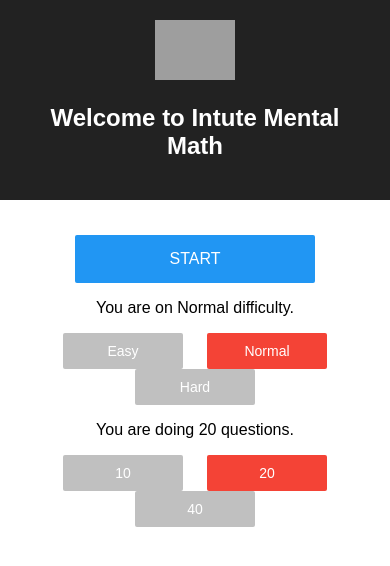
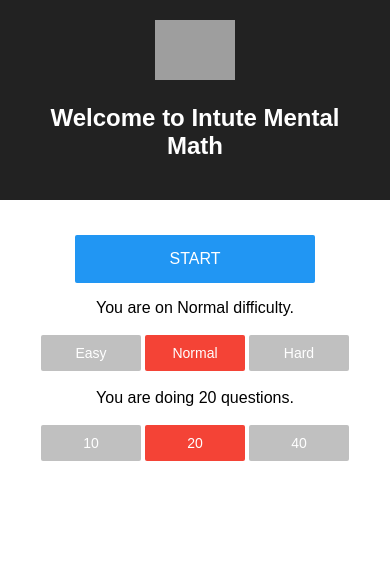
Before and after one commit to zavrick/mental-math, a React (Create React App) app: page / in a window 390 px wide. Shown: the top 566 px of the page. Built offline with nearby package versions, Linux system fonts and the light colour scheme; grey boxes are pictures that could not be loaded.

Commit message:
fix endTime propType null warning, responsiveness of picker buttons

```diff
--- a/src/App.jsx
+++ b/src/App.jsx
@@ -64,7 +64,7 @@ TimeCount.propTypes = {
 };
 
 function StoppedContent(props) {
-  const report = props.endTime &&
+  const report = (props.totalCount >= 0) &&
     (<div>
       <Score correctCount={props.correctCount} totalCount={props.totalCount} />
       <TimeCount startTime={props.startTime} endTime={props.endTime} />
@@ -121,9 +121,9 @@ class App extends Component {
     this.state = {
       hasStarted: false,
       correctCount: 0,
-      questionNumber: null, // use this to infer totalCount
+      questionNumber: 0, // use this to infer totalCount
       startTime: 0,
-      endTime: null,
+      endTime: 0,
       difficulty: 2,
       setSize: 20,
     };
--- a/src/css/DifficultyPicker.css
+++ b/src/css/DifficultyPicker.css
@@ -1,6 +1,15 @@
+@media only screen and (max-width: 351px) {
+  .DifficultyPicker {
+    display: flex;
+    flex-direction: column;
+    padding: 0 24px;
+  }
+}
+
 .DifficultyButton {
-  margin: 0 12px;
+  margin: 2px 2px;
   background-color: #c0c0c0;
+  min-width: 100px;
 }
 
 .DifficultyButton:hover {
--- a/src/css/SetSizePicker.css
+++ b/src/css/SetSizePicker.css
@@ -1,6 +1,15 @@
+@media only screen and (max-width: 351px) {
+  .SetSizePicker {
+    display: flex;
+    flex-direction: column;
+    padding: 0 24px;
+  }
+}
+
 .SetSizeButton {
-  margin: 0 12px;
+  margin: 2px 2px;
   background-color: #c0c0c0;
+  min-width: 100px;
 }
 
 .SetSizeButton:hover {
```
